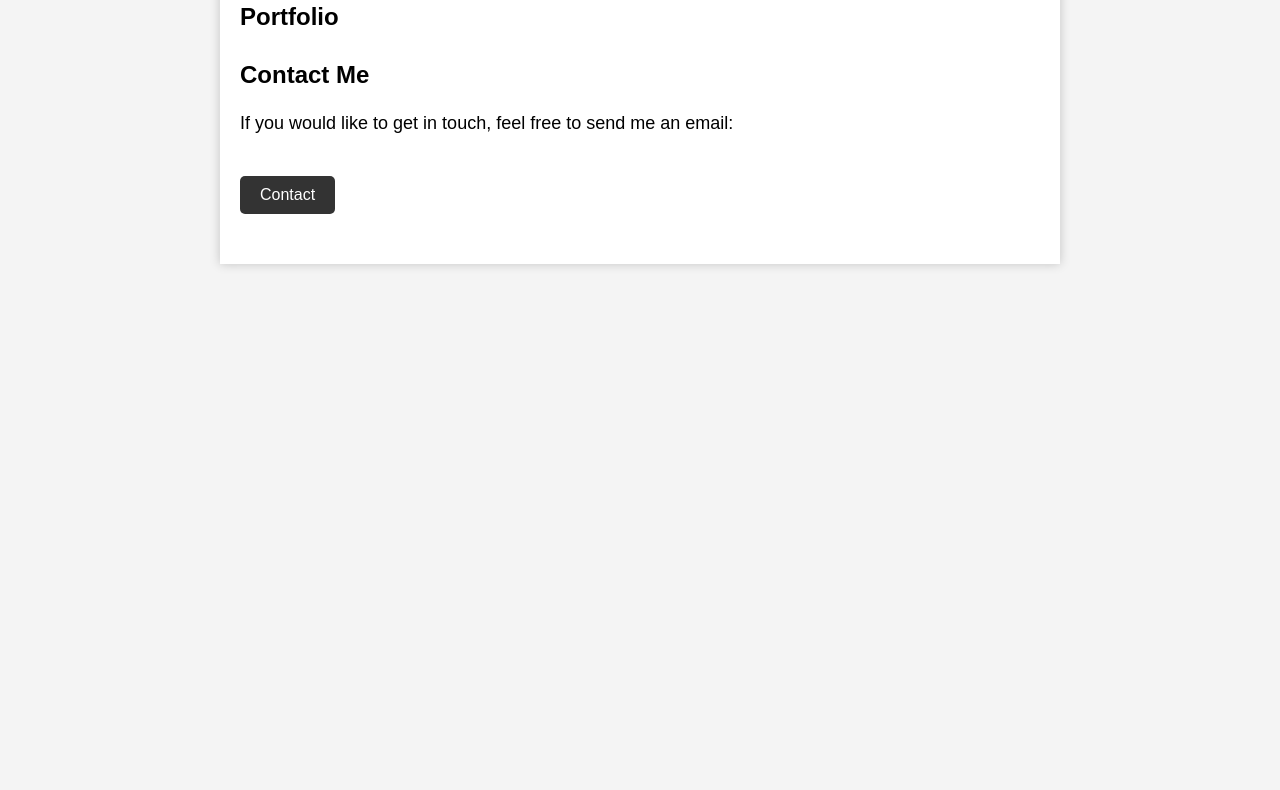
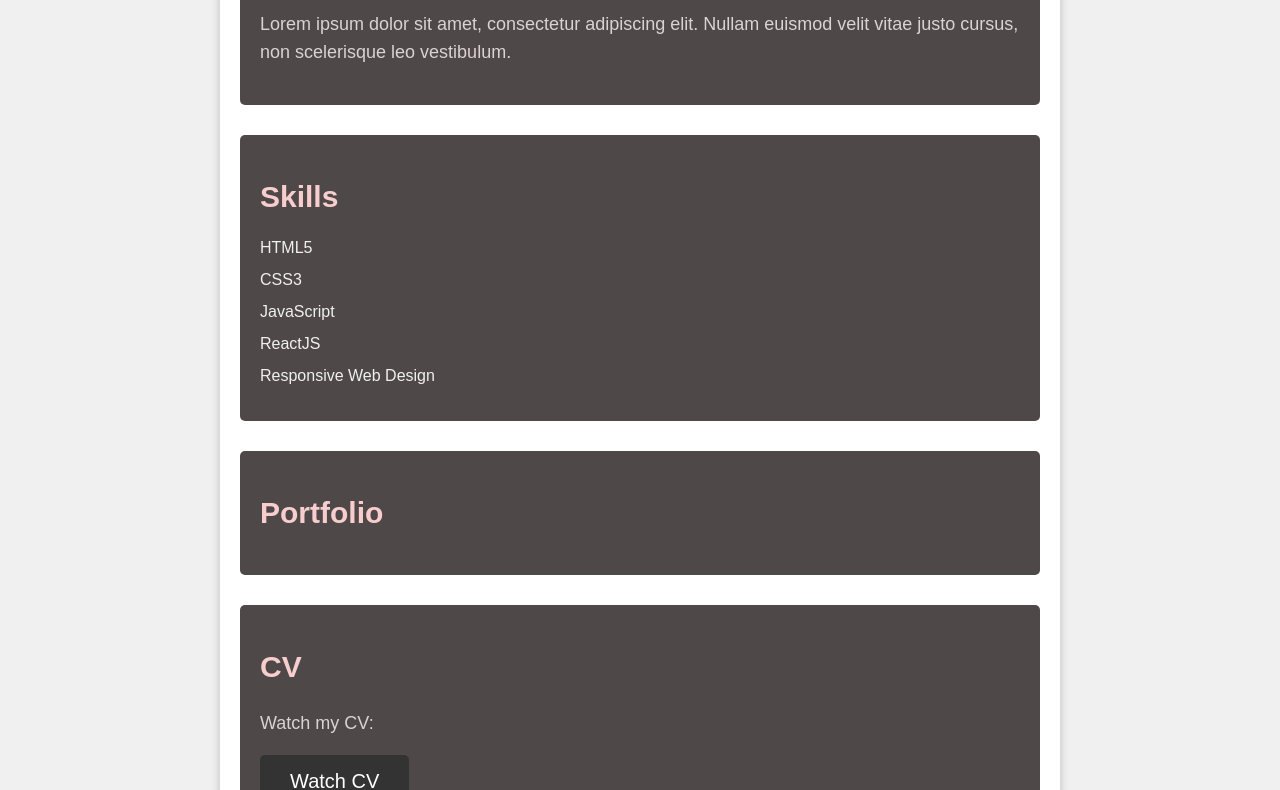
Before and after one commit to mwizard9/mwizard9.github.io, a plain HTML site: page index.html in a window 1280 px wide. Shown: the part 534-1324 px from the top of the page. Before the commit the page ends 818 px from the top, so only its background shows below. Drawn offline with Linux system fonts and the light colour scheme.

Commit message:
adding some extra

```diff
--- a/index.html
+++ b/index.html
@@ -3,24 +3,25 @@
 <head>
     <meta charset="UTF-8">
     <meta name="viewport" content="width=device-width, initial-scale=1.0">
-    <title>Your Portfolio</title>
+    <title>Manish Himalaya</title>
     <style>
         body {
             font-family: Arial, sans-serif;
             margin: 0;
             padding: 0;
-            background-color: #f4f4f4;
+            background-color: #f0f0f0;
         }
 
         header {
             background-color: #333;
             color: #fff;
             text-align: center;
-            padding: 20px;
+            padding: 30px;
         }
 
         h1 {
-            font-size: 36px;
+            font-size: 48px;
+            margin: 0;
         }
 
         .container {
@@ -29,24 +30,32 @@
             padding: 20px;
             background-color: #fff;
             box-shadow: 0px 0px 10px rgba(0, 0, 0, 0.2);
+            border-radius: 10px;
         }
 
         .profile-img {
             max-width: 200px;
             border-radius: 50%;
+            display: block;
+            margin: 0 auto 20px;
         }
 
         .section {
             margin-bottom: 30px;
+            padding: 20px;
+            background-color: #4e4848;
+            border-radius: 5px;
         }
 
         h2 {
-            font-size: 24px;
+            font-size: 30px;
+            color: #f8cdcd;
         }
 
         p {
             font-size: 18px;
             line-height: 1.6;
+            color: #dbd2d2;
         }
 
         .skills {
@@ -55,17 +64,19 @@
         }
 
         .skills li {
-            margin-bottom: 5px;
+            margin-bottom: 14px;
+            color: #f0f0f0;
         }
 
         .contact-btn {
             display: inline-block;
-            padding: 10px 20px;
+            padding: 15px 30px;
             background-color: #333;
             color: #fff;
             text-decoration: none;
             border-radius: 5px;
-            margin-top: 20px;
+            font-size: 20px;
+            transition: background-color 0.3s;
         }
 
         .contact-btn:hover {
@@ -75,6 +86,7 @@
 </head>
 <body>
     <header>
+        <img src="manish.jpg" alt="Manish Himalaya" class="profile-img">
         <h1>Manish Himalaya</h1>
         <p>Web Developer</p>
     </header>
@@ -91,19 +103,26 @@
                 <li>HTML5</li>
                 <li>CSS3</li>
                 <li>JavaScript</li>
+                <li>ReactJS</li>
                 <li>Responsive Web Design</li>
             </ul>
         </section>
 
         <section class="section">
             <h2>Portfolio</h2>
+
+
             <!-- Add your portfolio projects here -->
         </section>
-
+        <section class="section">
+            <h2>CV</h2>
+            <p>Watch my CV:</p>
+            <a class="contact-btn" href="manish.pdf" target="_blank">Watch CV</a>
+        </section>
         <section class="section">
             <h2>Contact Me</h2>
             <p>If you would like to get in touch, feel free to send me an email:</p>
-            <a class="contact-btn" href="mailto:youremail@example.com">Contact</a>
+            <a class="contact-btn" href="mailto:manishhimalaya64@gmail.com">Contact</a>
         </section>
     </div>
 </body>
```
Also changed, not shown: manish.jpg (added), 1 other file.
